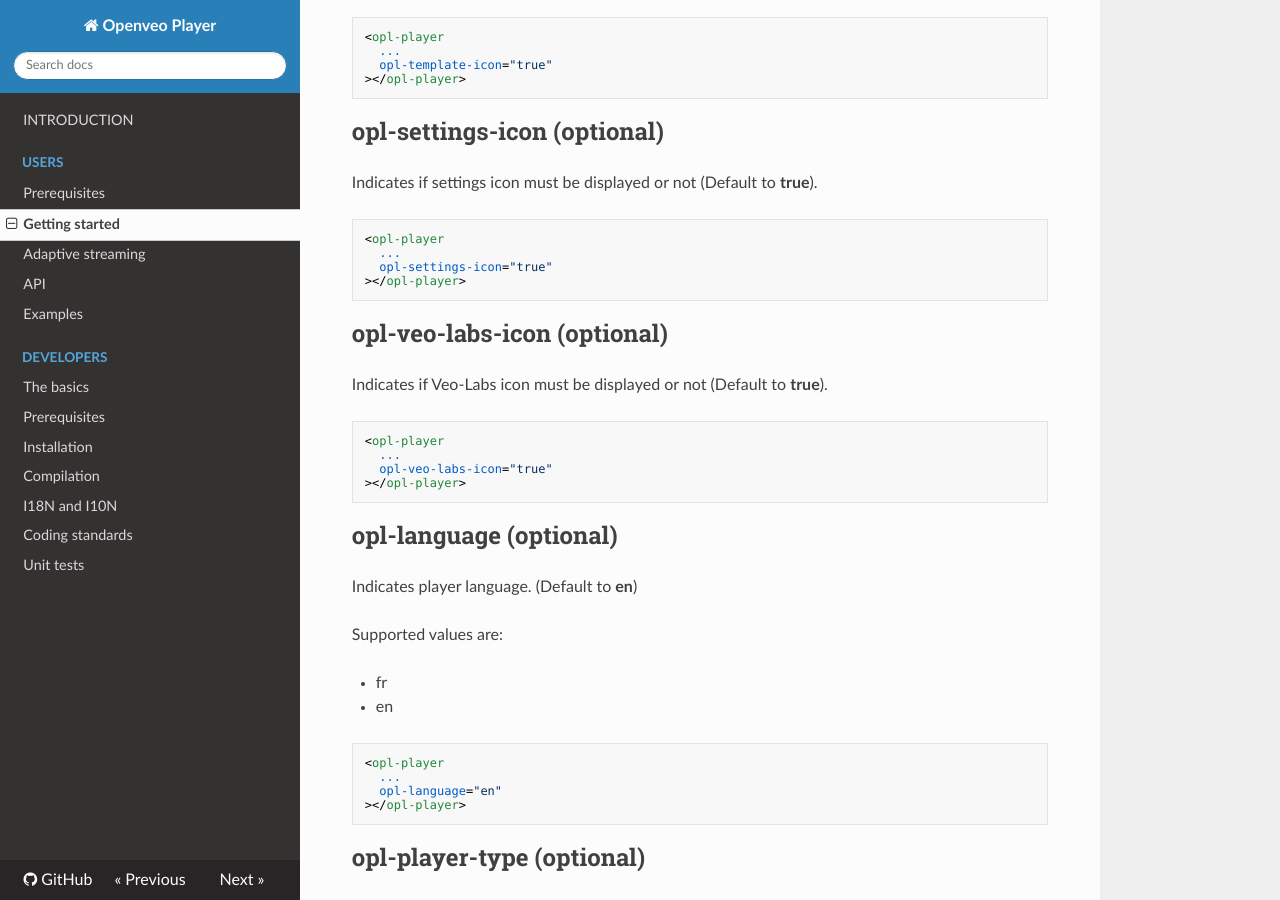
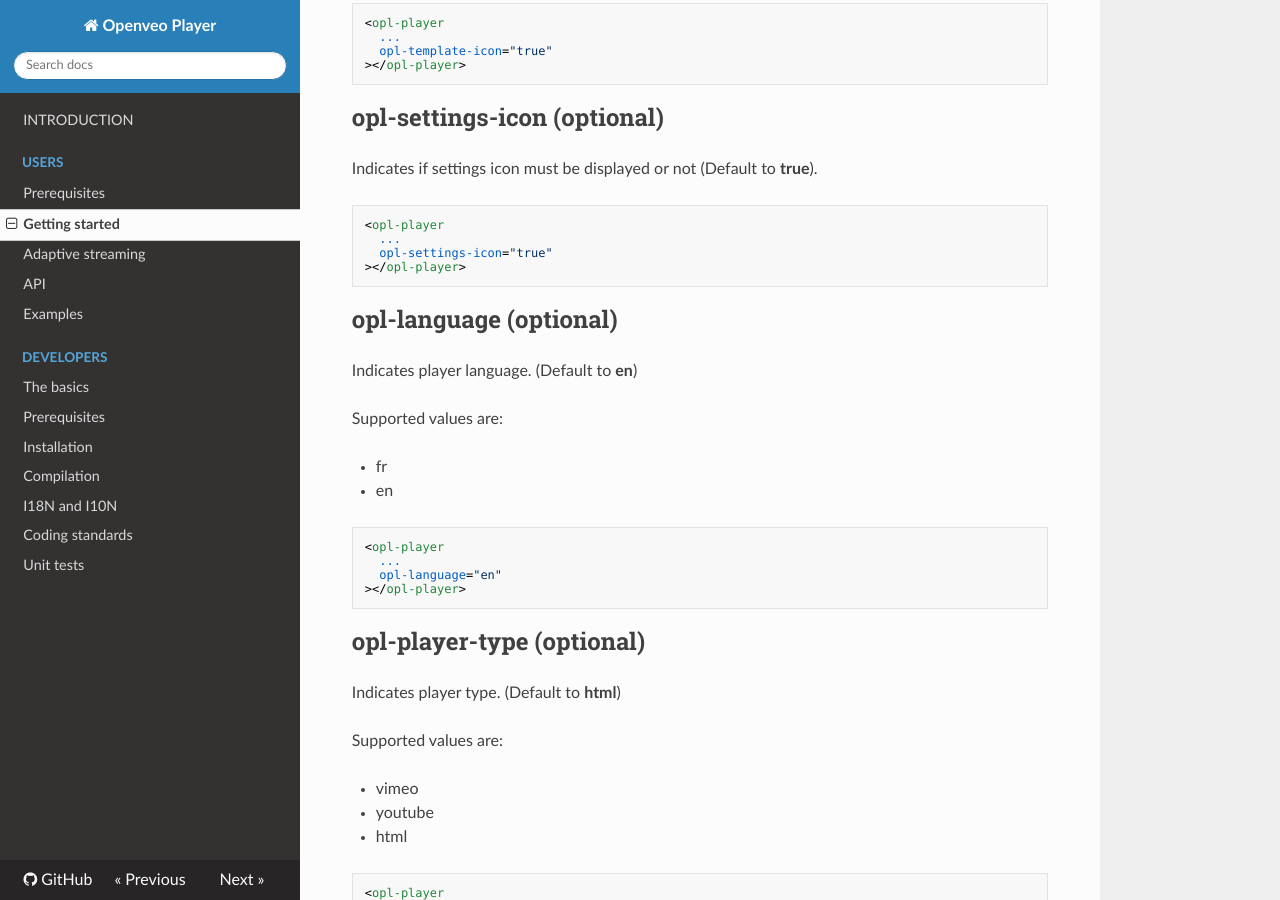
Before and after one commit to veo-labs/openveo-player, an MkDocs documentation site: the page built from docs/getting-started.md, in a window 1280 px wide and 900 px high, scrolled down 3988 px. Built offline with MkDocs 1.6.1, drawn with Linux system fonts in a browser that asks for light colours; nearby versions of some CDN libraries; some of the changed text lies outside the part shown.

Commit message:
player: remove Veo-Labs brand

````diff
--- a/docs/getting-started.md
+++ b/docs/getting-started.md
@@ -10,7 +10,6 @@ OpenVeo Player defines an AngularJS directive **opl-player**:
   opl-template="split_50_50"
   opl-template-icon="true"
   opl-settings-icon="true"
-  opl-veo-labs-icon="true"
   opl-time="true"
   opl-full-viewport="false"
   opl-language="en"
@@ -238,17 +237,6 @@ Indicates if settings icon must be displayed or not (Default to **true**).
 ></opl-player>
 ```
 
-## opl-veo-labs-icon (optional)
-
-Indicates if Veo-Labs icon must be displayed or not (Default to **true**).
-
-```html
-<opl-player
-  ...
-  opl-veo-labs-icon="true"
-></opl-player>
-```
-
 ## opl-language (optional)
 
 Indicates player language. (Default to **en**)
--- a/src/components/player.component.js
+++ b/src/components/player.component.js
@@ -60,7 +60,6 @@
  *  - [Boolean] **opl-volume-icon** true to display the volume icon (default to true)
  *  - [Boolean] **opl-template-icon** true to display the template selector icon (default to true)
  *  - [Boolean] **opl-settings-icon** true to display the settings icon (default to true)
- *  - [Boolean] **opl-veo-labs-icon** true to display the Veo-Labs icon (default to true)
  *  - [Boolean] **opl-time** true to display the actual time and duration (default to true)
  *  - [Boolean] **opl-chapters** true to display chapters (default to true)
  *  - [Boolean] **opl-indexes** true to display indexes (default to true)
@@ -271,7 +270,6 @@
  *                  opl-template="split_50_50"
  *                  opl-template-icon="true"
  *                  opl-settings-icon="true"
- *                  opl-veo-labs-icon="true"
  *                  opl-time="true"
  *                  opl-full-viewport="false"
  *                  opl-language="en"
@@ -299,7 +297,6 @@
       oplTemplate: '@?',
       oplTemplateIcon: '@?',
       oplSettingsIcon: '@?',
-      oplVeoLabsIcon: '@?',
       oplTime: '@?',
       oplFullViewport: '@?',
       oplLanguage: '@?',
--- a/src/components/player.html
+++ b/src/components/player.html
@@ -87,11 +87,6 @@
                                     opl-on-update="toggleFullscreen(on)"
                                     opl-on-focus="handleControlFocus()"
             ></opl-toggle-icon-button>
-            <opl-veo-labs-button
-                                  ng-show="veoLabsIconDisplayed"
-                                  opl-label="{{'CONTROLS_VEO_LABS_ARIA_LABEL' | oplTranslate}}"
-                                  opl-on-focus="handleControlFocus()"
-            ></opl-veo-labs-button>
           </div>
         </div>
       </div>
--- a/src/components/player.scss
+++ b/src/components/player.scss
@@ -686,10 +686,6 @@ $OPL_LIGHT_CONTROLS_SLIDER_COLOR: #6e6e6e;
 
     }
 
-    .opl-veo-labs-button {
-      --opl-veo-labs-button-primary-color: #{$OPL_PLAYER_CONTROLS_PRIMARY_COLOR};
-      --opl-veo-labs-button-accent-color: #{$OPL_PLAYER_ACCENT_COLOR};
-    }
   }
 
 }
````
Also changed, not shown: CHANGELOG.md (+6 -0 lines), src/components/player.controller.js (+0 -9 lines), src/components/shared/veoLabsButton/veoLabsButton.component.js (deleted, +0 -45 lines), src/components/shared/veoLabsButton/veoLabsButton.component.spec.js (deleted, +0 -73 lines), src/components/shared/veoLabsButton/veoLabsButton.controller.js (deleted, +0 -92 lines), src/components/shared/veoLabsButton/veoLabsButton.html (deleted, +0 -22 lines), src/components/shared/veoLabsButton/veoLabsButton.scss (deleted, +0 -86 lines), 1 other file.
